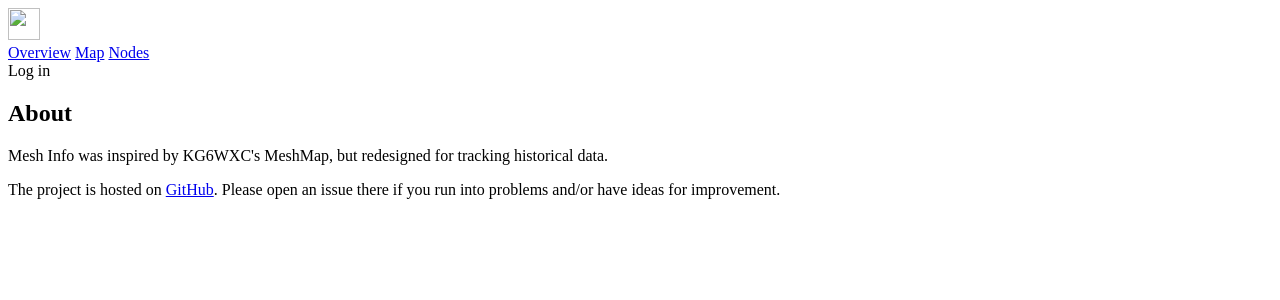
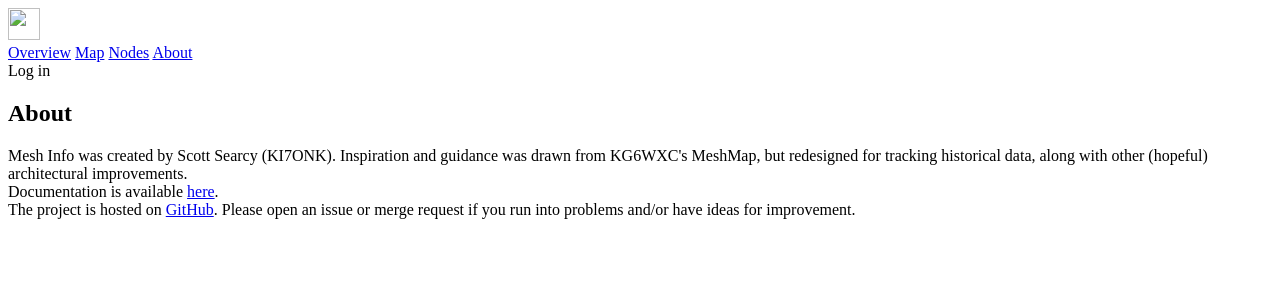
Before and after one commit to smsearcy/mesh-info, a Python web app: template meshinfo/templates/about.jinja2 in a window 1280 px wide. Shown: the top 300 px of the page. Run offline with Jinja, Linux system fonts and the light colour scheme; the template is opened without the code that fills it: most values are stand-ins (such as "Sample title", 1, 10 or a date in 2020).

Commit message:
Add about page to web site
Add an about page with links to documentation and GitHub project.
Update "active" menu link to use route name instead of variable.

Closes #20

```diff
--- a/meshinfo/routes.py
+++ b/meshinfo/routes.py
@@ -4,6 +4,7 @@ from pyramid.config import Configurator
 def includeme(config: Configurator):
     config.add_static_view("static", "static")
     config.add_route("home", "/")
+    config.add_route("about", "/about")
     config.add_route("map", "/map")
     config.add_route("map-data", "/map-data.json")
     config.add_route("node-details", r"/nodes/{id:\d+}")
--- a/meshinfo/templates/about.jinja2
+++ b/meshinfo/templates/about.jinja2
@@ -1,17 +1,22 @@
 {% extends "layout.jinja2" %}
 
-{% set active_page = "about" %}
+{% block title %}About Mesh Info{% endblock %}
 
 {% block content %}
 <div class="container">
   <h1 class="title">About</h1>
-  <p>
-    Mesh Info was inspired by KG6WXC's MeshMap,
-    but redesigned for tracking historical data.
-  </p>
-  <p>
+  <div class="block">
+    Mesh Info was created by Scott Searcy (KI7ONK).
+    Inspiration and guidance was drawn from KG6WXC's MeshMap,
+    but redesigned for tracking historical data,
+    along with other (hopeful) architectural improvements.
+  </div>
+  <div class="block">
+    Documentation is available <a href="http://mesh-info-ki7onk.readthedocs.io/">here</a>.
+  </div>
+  <div class="block">
     The project is hosted on <a href="https://github.com/smsearcy/mesh-info">GitHub</a>.
-    Please open an issue there if you run into problems and/or have ideas for improvement.
-  </p>
+    Please open an issue or merge request if you run into problems and/or have ideas for improvement.
+  </div>
 </div>
 {% endblock %}
--- a/meshinfo/templates/home.jinja2
+++ b/meshinfo/templates/home.jinja2
@@ -1,6 +1,4 @@
 {% extends "layout.jinja2" %}
-
-{% set active_page = "home" %}
 
 {% block content %}
 <div class="container">
--- a/meshinfo/templates/layout.jinja2
+++ b/meshinfo/templates/layout.jinja2
@@ -31,13 +31,14 @@
   </div>
   <div id="navbarMeshMap" class="navbar-menu">
     <div class="navbar-start">
-      {% set active_page = active_page|default("home") -%}
-      <a class="navbar-item {% if active_page == 'home' %}is-active{% endif %}"
+      <a class="navbar-item {% if req.matched_route.name == 'home' %}is-active{% endif %}"
          href="{{ req.route_path('home') }}">Overview</a>
-      <a class="navbar-item {% if active_page == 'map' %}is-active{% endif %}"
+      <a class="navbar-item {% if req.matched_route.name == 'map' %}is-active{% endif %}"
          href="{{ req.route_path('map') }}">Map</a>
-      <a class="navbar-item {% if 'node' in active_page %}is-active{% endif %}"
+      <a class="navbar-item {% if 'node' in req.matched_route.name %}is-active{% endif %}"
          href="{{ req.route_path('nodes', view='table') }}">Nodes</a>
+      <a class="navbar-item {% if 'about' in req.matched_route.name %}is-active{% endif %}"
+         href="{{ req.route_path('about') }}">About</a>
     </div>
 
     <div class="navbar-end">
--- a/meshinfo/templates/map.jinja2
+++ b/meshinfo/templates/map.jinja2
@@ -1,6 +1,4 @@
 {% extends "layout.jinja2" %}
-
-{% set active_page = "map" %}
 
 {% block head %}
 <link rel="stylesheet" href="{{ req.static_url("meshinfo:static/leaflet/leaflet.css") }}">
--- a/meshinfo/templates/nodes.jinja2
+++ b/meshinfo/templates/nodes.jinja2
@@ -1,6 +1,4 @@
 {% extends "layout.jinja2" %}
-
-{% set active_page = "nodes" %}
 
 {% block head %}
   {# Stylesheet for Grid.js #}
```
Also changed, not shown: meshinfo/views/about.py (added, +7 -0 lines).
